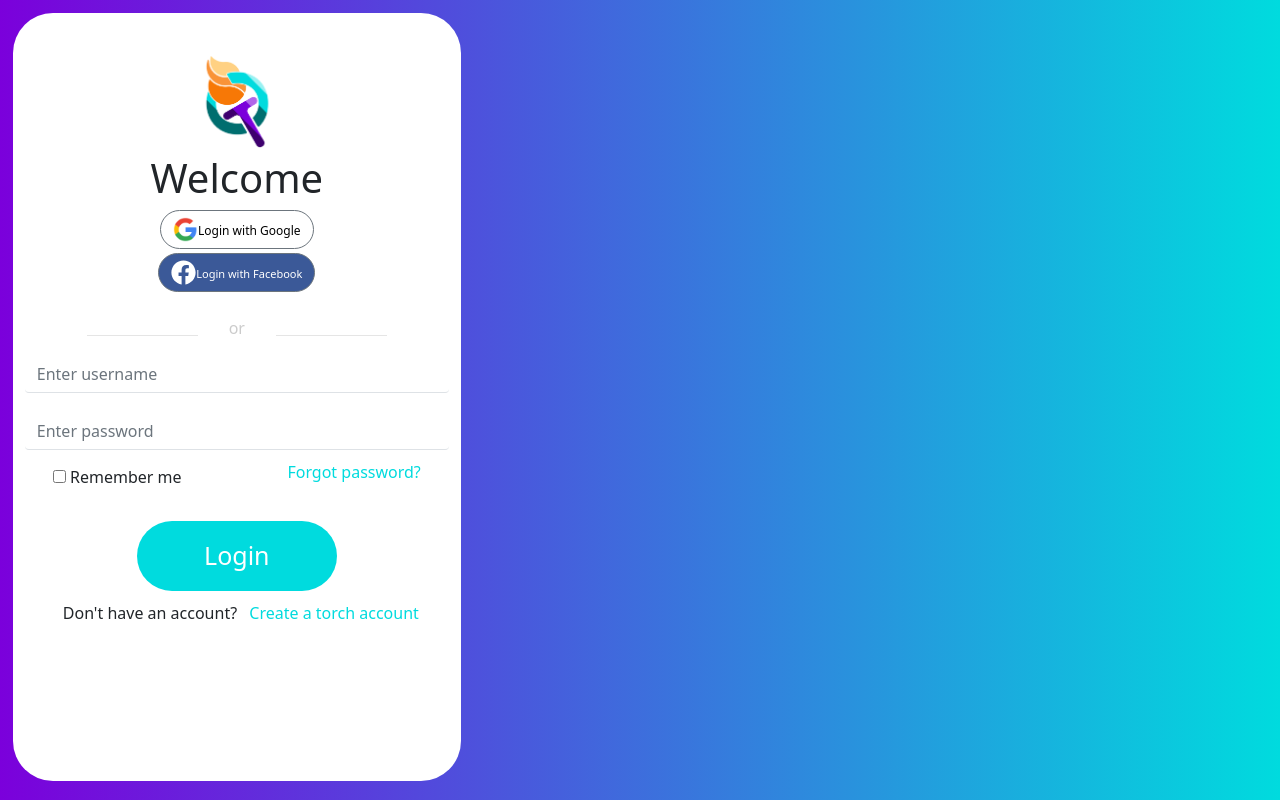
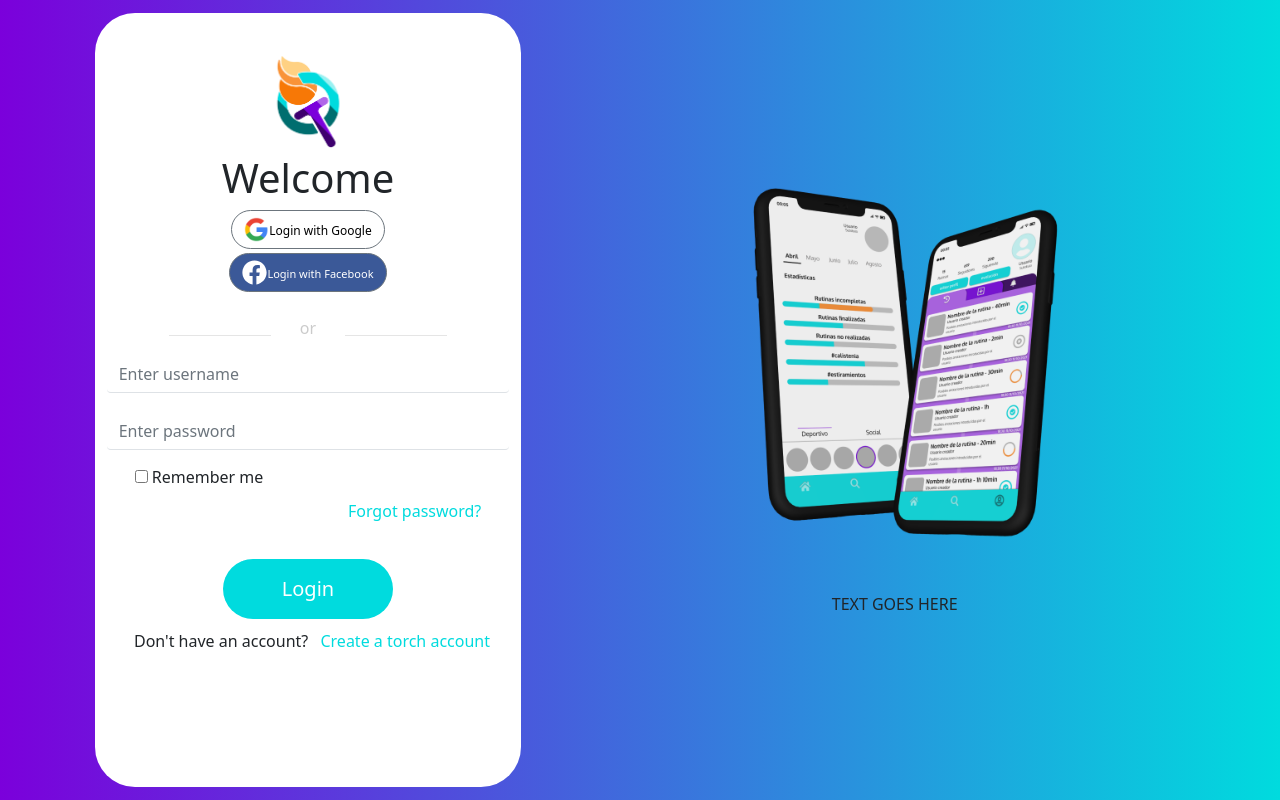
Before and after one commit to SyTW-2122/E02, a Vue app in the folder torch-front/: page / in a window 1280 px wide. Built offline with nearby package versions, Linux system fonts and the light colour scheme.

Commit message:
hotfix: img now centered :warning:

```diff
--- a/torch-front/src/views/SignIn.vue
+++ b/torch-front/src/views/SignIn.vue
@@ -1,7 +1,7 @@
 <template class="">
   <b-container fluid class="background">
-    <b-row class="sign-in">
-      <b-col cols="12">
+    <b-row fluid class="h-100 w-100">
+      <b-col class="sign-in" offset="1" cols="4">
         <b-row class="welcome">
           <b-col cols="12">
             <img src="../assets/images/torch-logo.png" alt="">
@@ -81,10 +81,10 @@
                 role="alert"
               >Password is required!</div>
               <b-row class="h-5 bottom-form mx-3" align-h="between">
-                <b-col cols="6">
+                <b-col cols="12">
                   <b-form-checkbox class="remember-me word-size">&nbsp;Remember me</b-form-checkbox>
                 </b-col>
-                <b-col cols="6">
+                <b-col cols="12">
                   <p><a href="" class="forgot-password word-size">Forgot password?</a></p>
                 </b-col>
               </b-row>
@@ -105,10 +105,21 @@
           </b-form>
         </b-form-row>
       </b-col>
+      <b-col cols="7" class="pt-5">
+        <b-row align="center">
+          <b-col align="center" class="mockup pt-5" cols="12" v-if="!mobile">
+            <img class="mockup-img pt-5" src="../assets/images/mockup-1.png" alt="">
+          </b-col>
+        </b-row>
+        <b-row>
+          <b-col align="center" cols="12">
+            <p>TEXT GOES HERE</p>
+          </b-col>
+        </b-row>
+      </b-col>
     </b-row>
   </b-container>
 </template>
-
 <script>
 
 import User from '../models/user';
@@ -264,11 +275,11 @@ h1 {
   margin-top: 5%;
 }
 .login-button button {
-  width: 200px;
-  height: 70px;
+  width: 170px;
+  height: 60px;
   background-color: #00DBDE;
   border: none;
-  font-size: 25px;
+  font-size: 20px;
 }
 .create-account {
   display: flex;
@@ -300,18 +311,23 @@ h1 {
     background: linear-gradient(0.25turn,#7B00DB, #00DBDE);
   }
     .sign-in {
-    padding:0;
-    margin:0;
+    /* padding:0;
+    margin:0; */
     background-color: #FFF;
-    height: 96%;
+    /* height: 96%;
     width: 35%;
-    margin-left: 1%;
+    margin-left: 1%; */
     margin-top: 1%;
     margin-bottom: 1%;
     border-radius: 40px;
   }
   .word-size {
     font-size: 16px;
+  }
+  .mockup-img {
+    width: 35vw;
+    height: auto;
+    vertical-align: middle;
   }
 }
 @media screen and (max-width: 1025px) {
```
Also changed, not shown: torch-front/src/assets/images/mockup-1.png (added).
